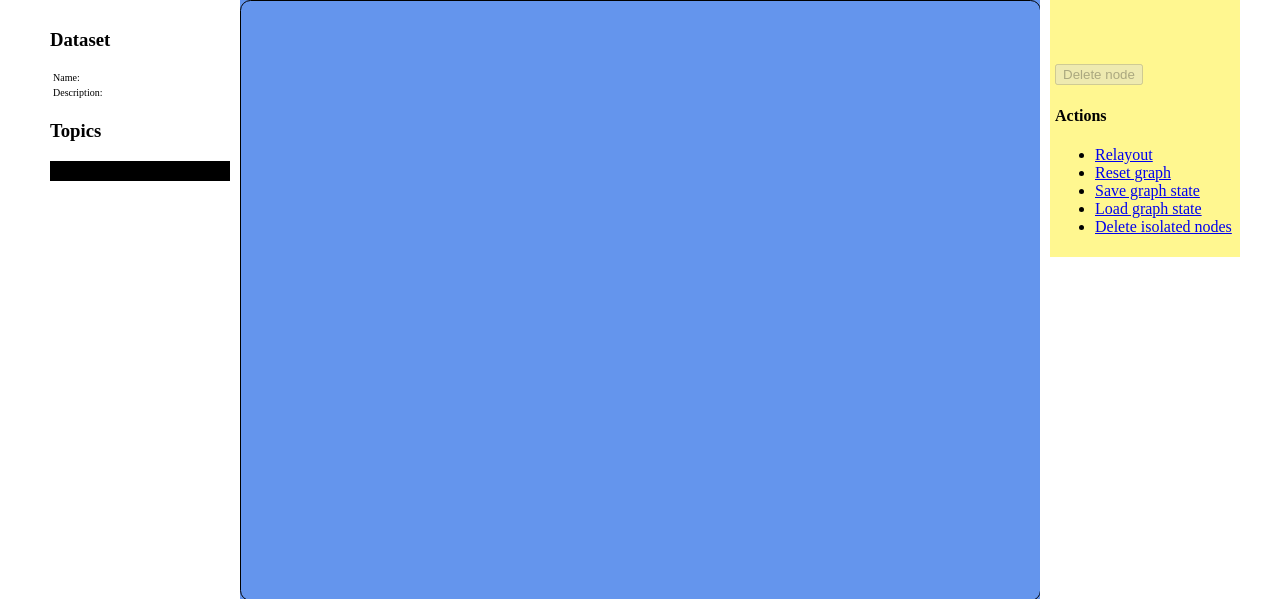
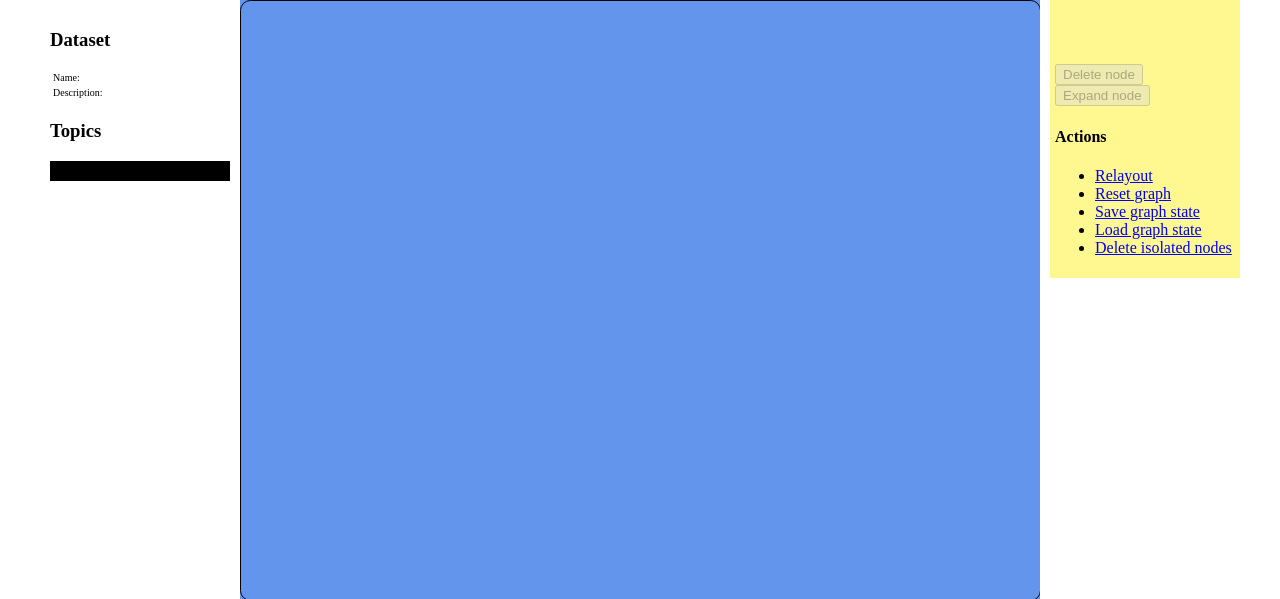
Before and after one commit to escalant3/plexigraph, a Django app: template templates/graphview/explorer.html in a window 1280 px wide. Shown: the part 58-657 px from the top of the page. Run offline with Django 3.2, Linux system fonts and the light colour scheme; the template is opened without the code that fills it, so the values that code supplies are empty.

Commit message:
Expand node

```diff
--- a/settings.py
+++ b/settings.py
@@ -82,6 +82,8 @@ INSTALLED_APPS = (
     'djangovertex.graphview',
 )
 
+EXPLORER_CANVAS_SIZE = 600
+
 try:
     from local_settings import *
 except ImportError:
--- a/site_media/graph-canvas.js
+++ b/site_media/graph-canvas.js
@@ -51,7 +51,7 @@ function draw_node(node, fields) {
             document.getElementById("info-" + f).textContent = node[field_key];
         }
     document.getElementById("delete").disabled = false;
-
+    document.getElementById("expand").disabled = false;
     };
     c.node.onmouseover = function () {
         c.animate({"scale": "2 2"}, NODE_ANIMATION_TIME);
--- a/templates/graphview/explorer.html
+++ b/templates/graphview/explorer.html
@@ -18,6 +18,11 @@
             self.location.href=url;
         }
 
+        function expand_node() {
+            url = "expand_node/" + selected_node;
+            self.location.href=url;
+        }
+
         function toggle_nodes(node_types) {
             url = "toggle_nodes/" + node_types;
             self.location.href=url;
@@ -29,7 +34,7 @@
             self.location.href=url;
         }
 
-        document.onkeypress= key_check;
+        document.getElementById("canvas").onkeypress= key_check;
     </script>
 {% endblock %}
 
--- a/templates/graphview/infoTable.html
+++ b/templates/graphview/infoTable.html
@@ -37,3 +37,4 @@
     </tr>
 </table>
 <input id="delete" type="button" value="Delete node" disabled="true" onclick="delete_node()"/>
+<input id="expand" type="button" value="Expand node" disabled="true" onclick="expand_node()"/>
--- a/urls.py
+++ b/urls.py
@@ -23,6 +23,8 @@ urlpatterns = patterns('',
     (r'^viewer/(?P<dataset_id>\d+)/explore/reset/$', 'djangovertex.graphview.views.reset'),
     (r'^viewer/(?P<dataset_id>\d+)/explore/delete_node/(?P<node_id>\d+)$',
             'djangovertex.graphview.views.delete_node'),
+    (r'^viewer/(?P<dataset_id>\d+)/explore/expand_node/(?P<node_id>\d+)$',
+            'djangovertex.graphview.views.expand_node'),
     (r'^viewer/(?P<dataset_id>\d+)/explore/toggle_nodes/(?P<node_type>\d+)$',
             'djangovertex.graphview.views.toggle_nodes'),
     (r'^viewer/(?P<dataset_id>\d+)/explore/load_state/$', 'djangovertex.graphview.views.load_state'),
```
Also changed, not shown: graphview/views.py (+16 -3 lines).
